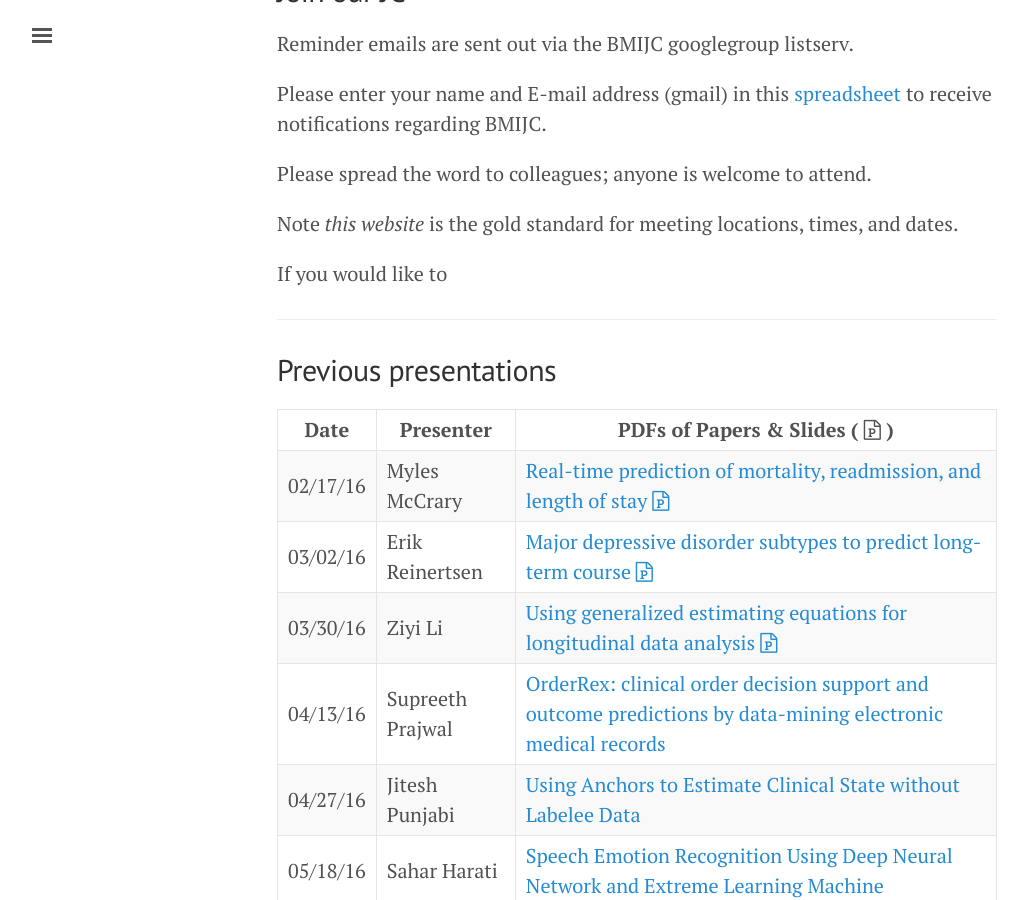
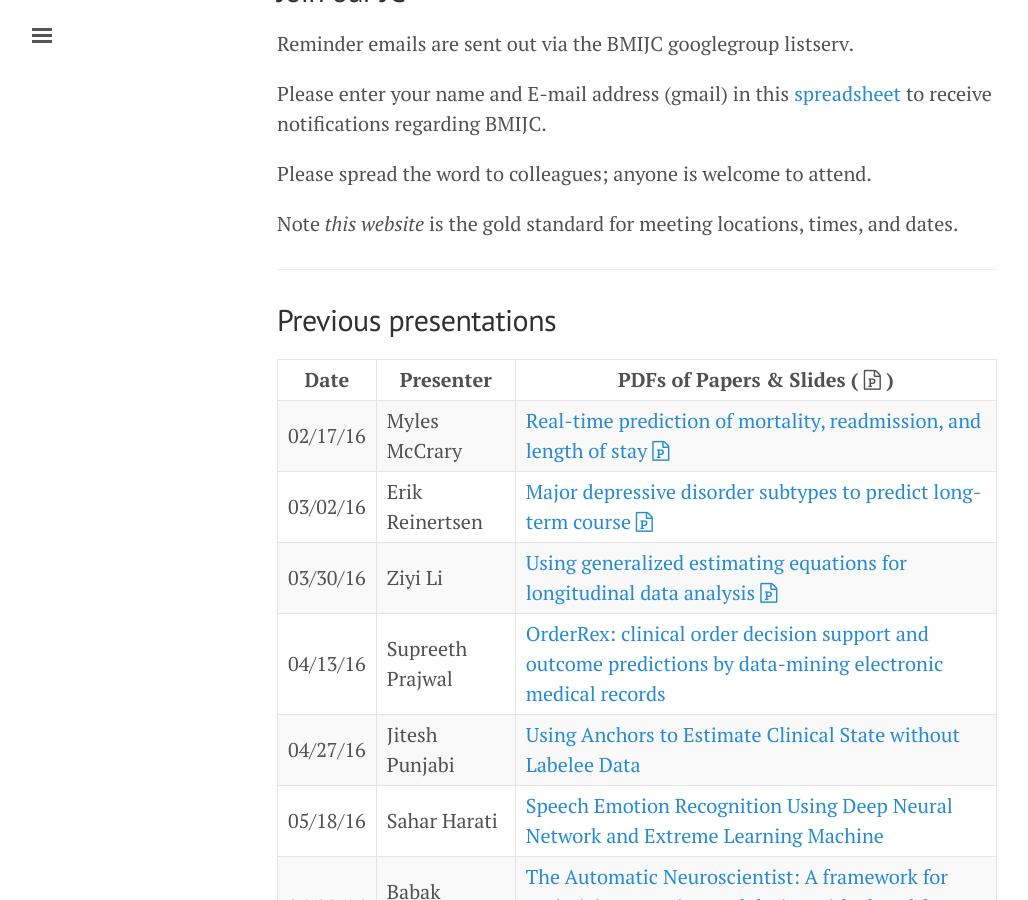
Before and after one commit to NematiLab/bmijc, a Jekyll site: the page built from index.md, in a window 1280 px wide and 900 px high, scrolled down 992 px. Shown: the whole window, without its empty margins (3-1031 px from the left). Built offline with Jekyll 4.4.1, drawn with Linux system fonts in a browser that asks for light colours; nearby versions of some CDN libraries.

```diff
--- a/index.md
+++ b/index.md
@@ -52,8 +52,6 @@
 
 Note *this website* is the gold standard for meeting locations, times, and dates.
 
-If you would like to
-
 [//]: # (If you'd like to present a paper [please sign up here](https://docs.google.com/spreadsheets/d/1HAbPUJqG1CfmrVLARFLbxASiGBQ65ZB3ri1jLS8TTGg/edit#gid=1168976780).)
 
 ---
```
